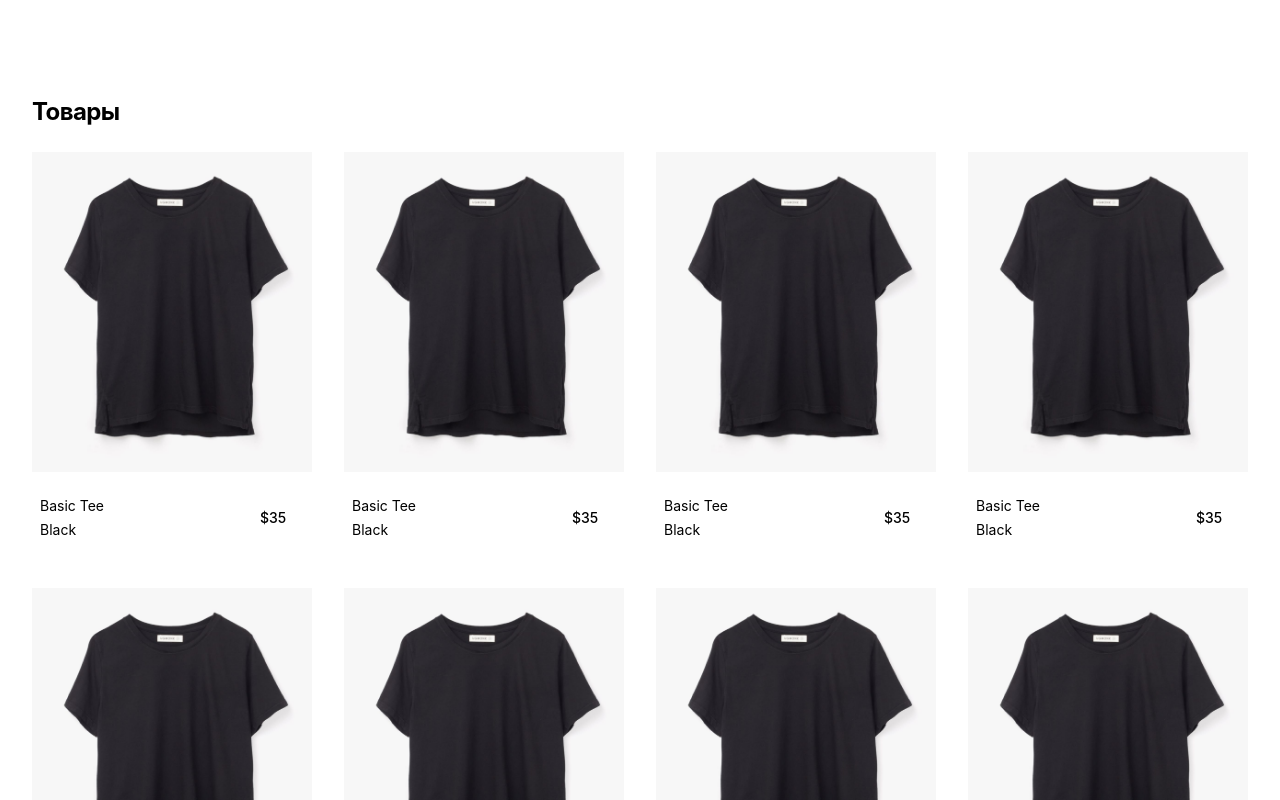
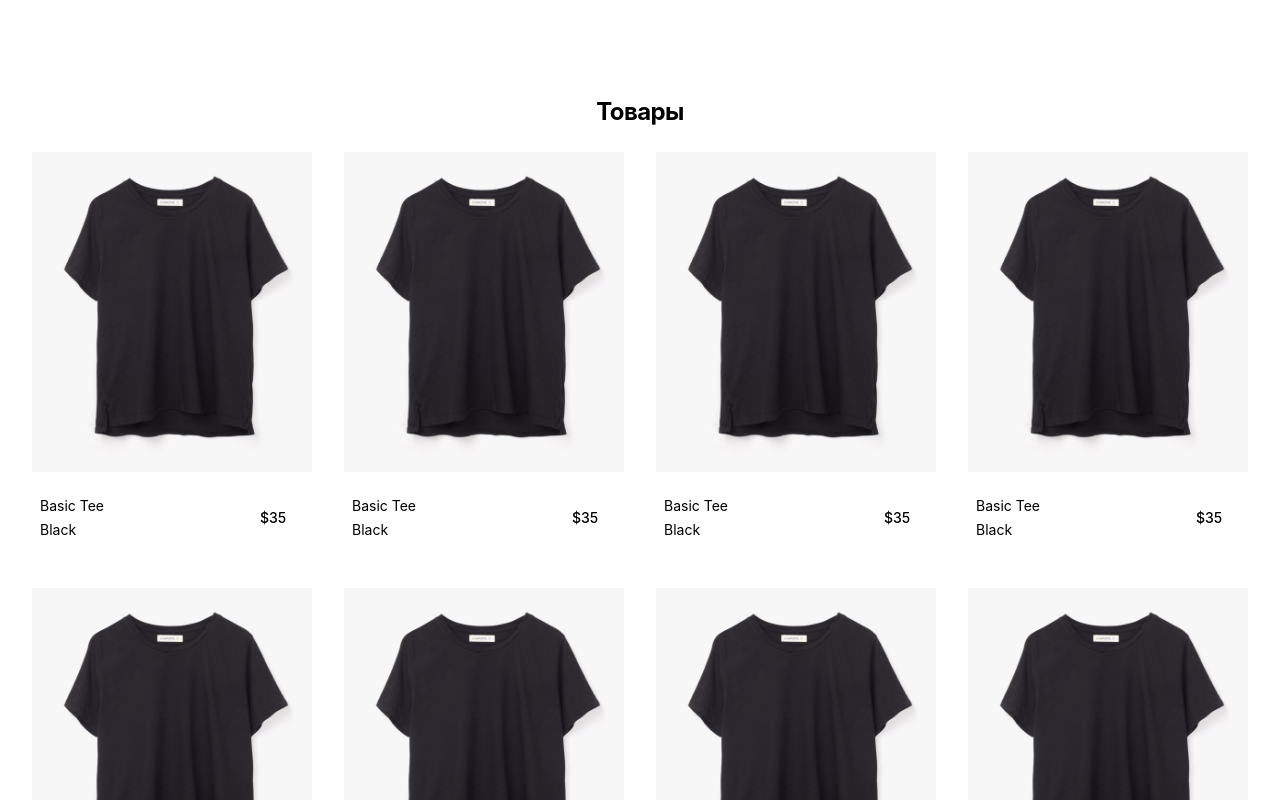
Before and after one commit to anton2010000/WEBversion, a React (Vite) app: page / in a window 1280 px wide. Shown: the top 800 px of the page. Built offline with nearby package versions, Linux system fonts and the light colour scheme.

Commit message:
title centered

```diff
--- a/src/components/ProductsList/index.jsx
+++ b/src/components/ProductsList/index.jsx
@@ -92,7 +92,7 @@ export default function ProductsList({ cart = [], addToCart = () => {} }) {
   return (
     <div className="">
       <div className="mx-auto max-w-2xl px-4 py-6 sm:px-6 sm:py-24 lg:max-w-7xl lg:px-8">
-        <h2 className="text-2xl font-bold tracking-tight text-text-color">
+        <h2 className="text-center text-2xl font-bold tracking-tight text-text-color">
           Товары
         </h2>
 
```
